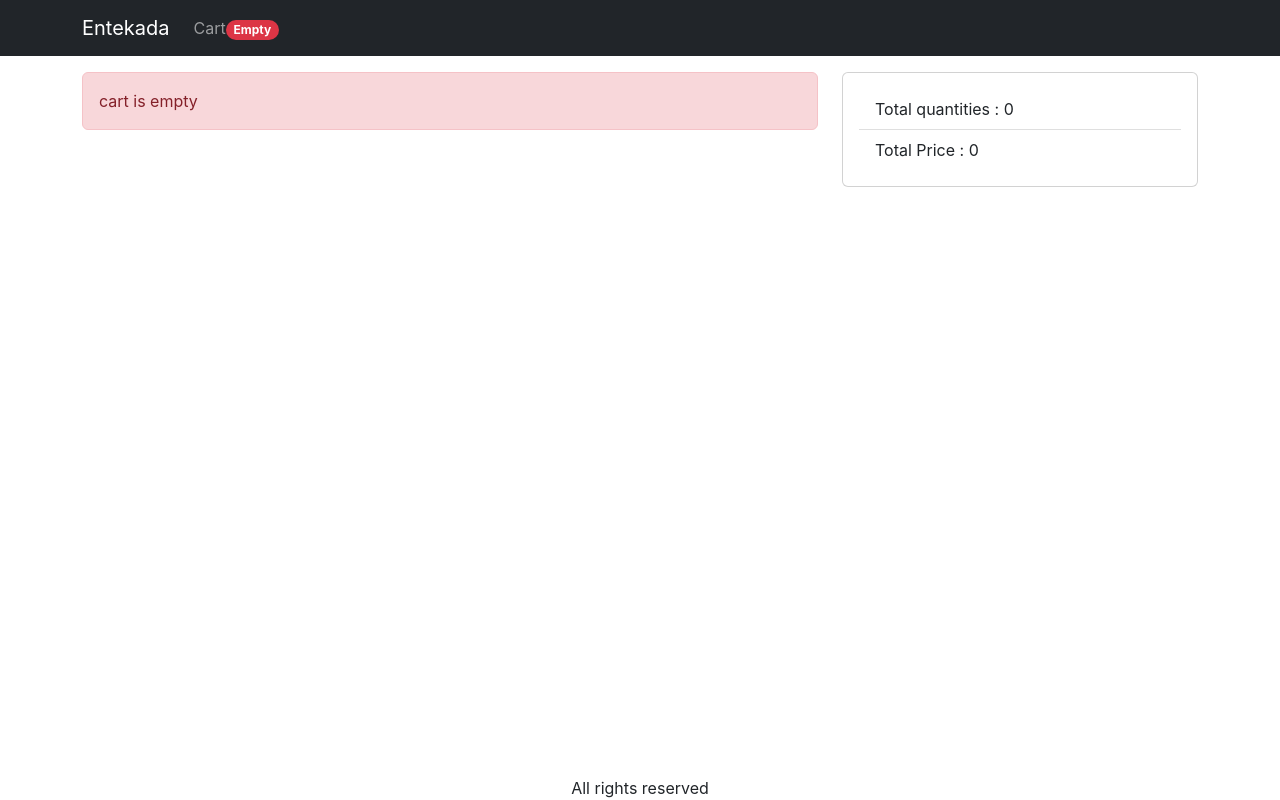
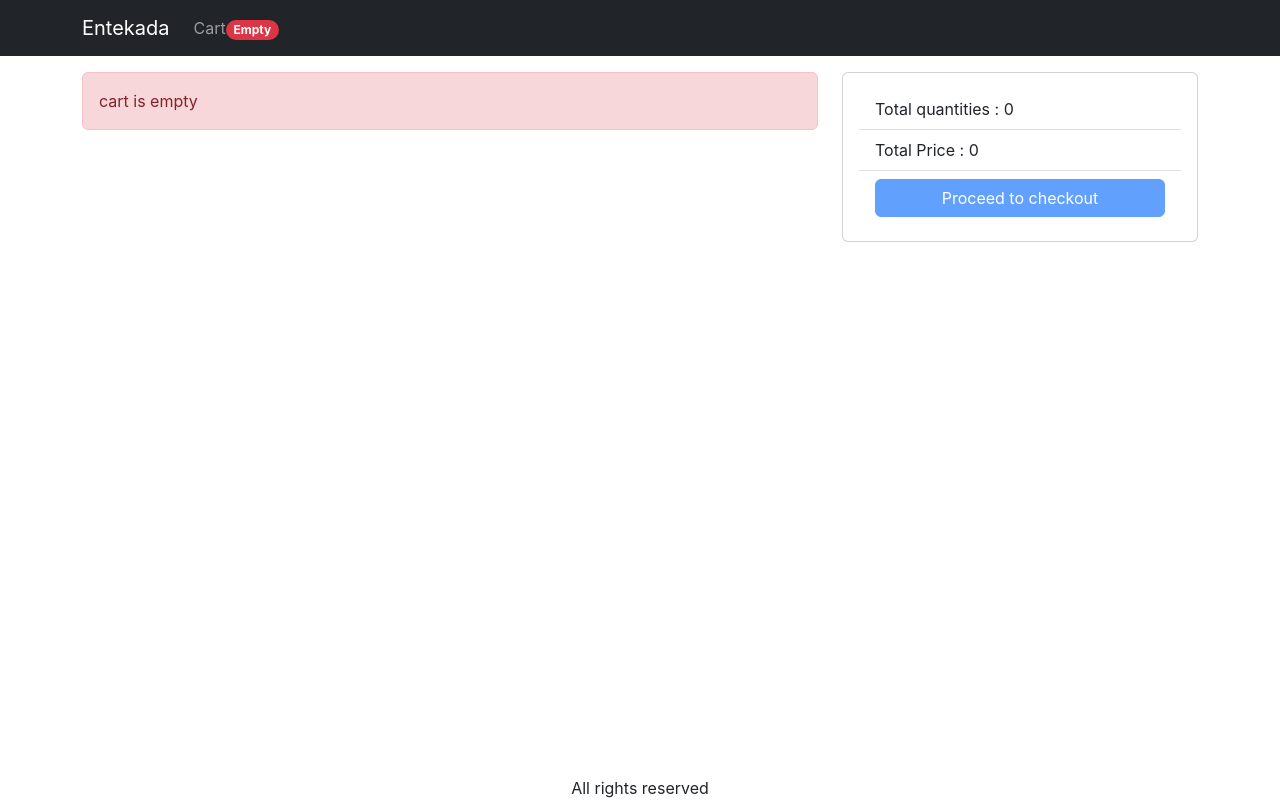
Before and after one commit to Siddiquechengapra/Entekada, a React (Create React App) app in the folder Frontend/: page /cart in a window 1280 px wide. Built offline with nearby package versions, Linux system fonts and the light colour scheme.

Commit message:
proceed to checkout button added

```diff
--- a/Frontend/src/screens/CartScreen.js
+++ b/Frontend/src/screens/CartScreen.js
@@ -77,6 +77,17 @@ export default function CartScreen() {
                   Total Price :{" "}
                   {cartItems.reduce((a, c) => a + c.price * c.quantity, 0)}
                 </ListGroup.Item>
+                <ListGroup.Item>
+                  <div className="d-grid">
+                    <Button
+                      type="button"
+                      variant="primary"
+                      disabled={cartItems.length === 0}
+                    >
+                      Proceed to checkout
+                    </Button>
+                  </div>
+                </ListGroup.Item>
               </ListGroup>
             </Card.Body>
           </Card>
```
